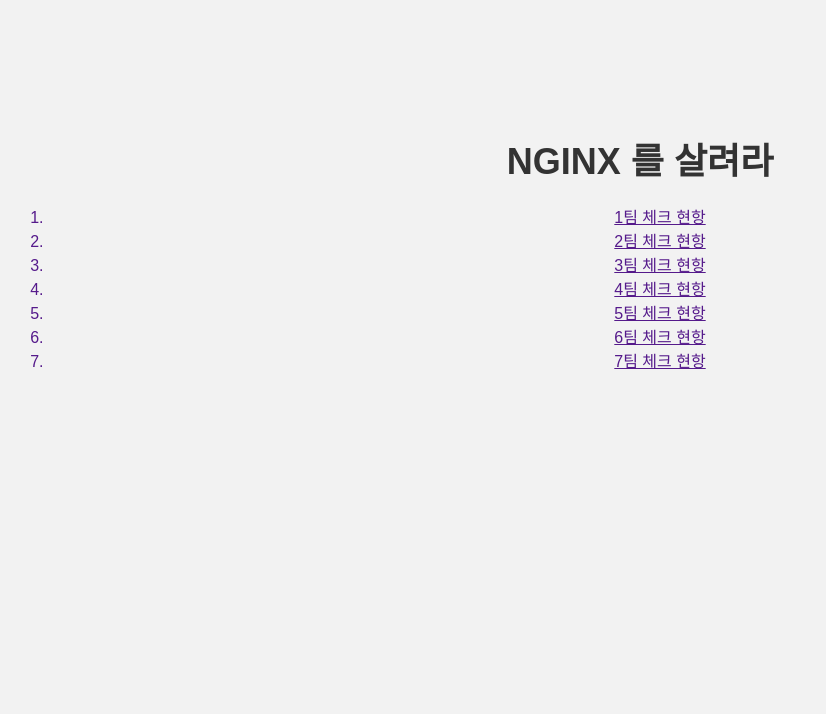
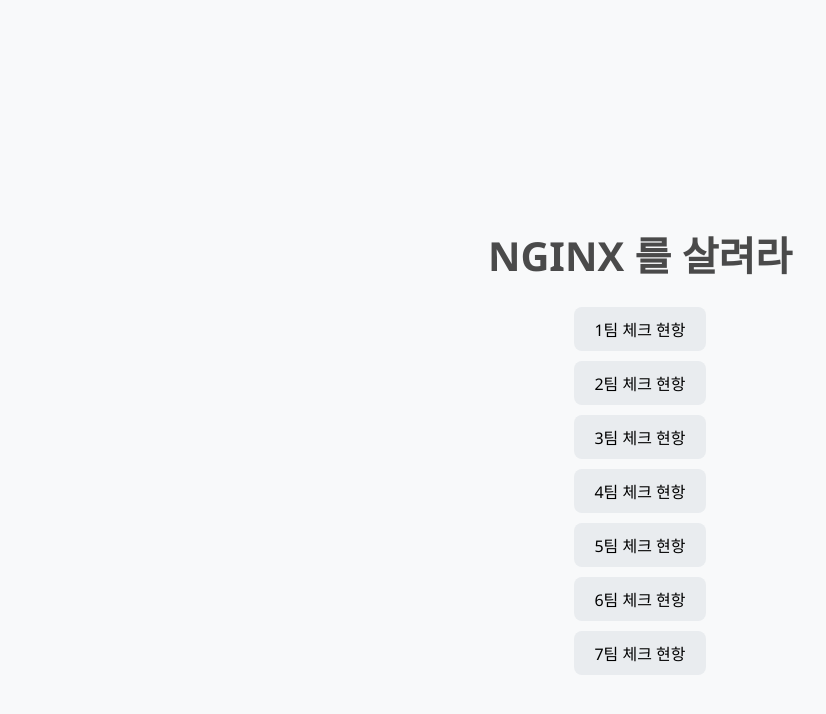
Before and after one commit to jwonchi/kopoclass, a plain HTML site: page index.html in a window 1280 px wide. Shown: the whole page, without its empty margins (0-826 px from the left). Drawn offline with Linux system fonts and the light colour scheme.

Commit message:
Update index.html

```diff
--- a/index.html
+++ b/index.html
@@ -4,27 +4,56 @@
     <title>광명융기원 데이터분석과 화이팅!</title>
     <style>
         body {
-            background-color: #f2f2f2;
-            font-family: Arial, sans-serif;
+            background-color: #f8f9fa; /* 밝고 현대적인 회색조로 변경 */
+            font-family: 'Segoe UI', Tahoma, Geneva, Verdana, sans-serif; /* 글꼴 변경 */
             text-align: center;
-            padding-top: 100px;
+            padding-top: 50px; /* 상단 패딩 조정 */
+            margin: 0; /* 바디의 기본 마진 제거 */
+            height: 100vh; /* 전체 뷰포트 높이 */
+            display: flex;
+            flex-direction: column;
+            justify-content: center; /* 컨텐츠를 수직 중앙에 배치 */
+            align-items: center; /* 컨텐츠를 수평 중앙에 배치 */
         }
 
         h1 {
-            color: #333;
-            font-size: 36px;
-            margin-bottom: 20px;
+            color: #4a4a4a; /* 색상 변경 */
+            font-size: 2.5rem; /* 폰트 크기 변경 */
+            margin-bottom: 0.5rem; /* 마진 변경 */
         }
 
         p {
-            color: #666;
-            font-size: 24px;
-            margin-bottom: 30px;
+            color: #777; /* 색상 변경 */
+            font-size: 1.5rem; /* 폰트 크기 변경 */
+            margin-top: 20px; /* 상단 마진 추가 */
+            margin-bottom: 2rem; /* 마진 변경 */
         }
 
         .highlight {
-            color: #ff6600;
+            color: #dc3545; /* 밝은 붉은색으로 변경 */
             font-weight: bold;
+        }
+
+        ol {
+            list-style: none; /* 기본 목록 스타일 제거 */
+            padding: 0;
+        }
+
+        a {
+            text-decoration: none; /* 링크 밑줄 제거 */
+            color: inherit; /* 부모 요소의 색상 상속 */
+        }
+
+        li {
+            background-color: #e9ecef; /* 각 목록 항목 배경색 */
+            margin-bottom: 10px; /* 목록 간 간격 */
+            padding: 10px 20px; /* 패딩 설정 */
+            border-radius: 8px; /* 둥근 모서리 */
+            transition: background-color 0.3s; /* 부드러운 배경 색상 변경 효과 */
+        }
+
+        li:hover {
+            background-color: #dae0e5; /* 호버 효과 */
         }
     </style>
 </head>
```
